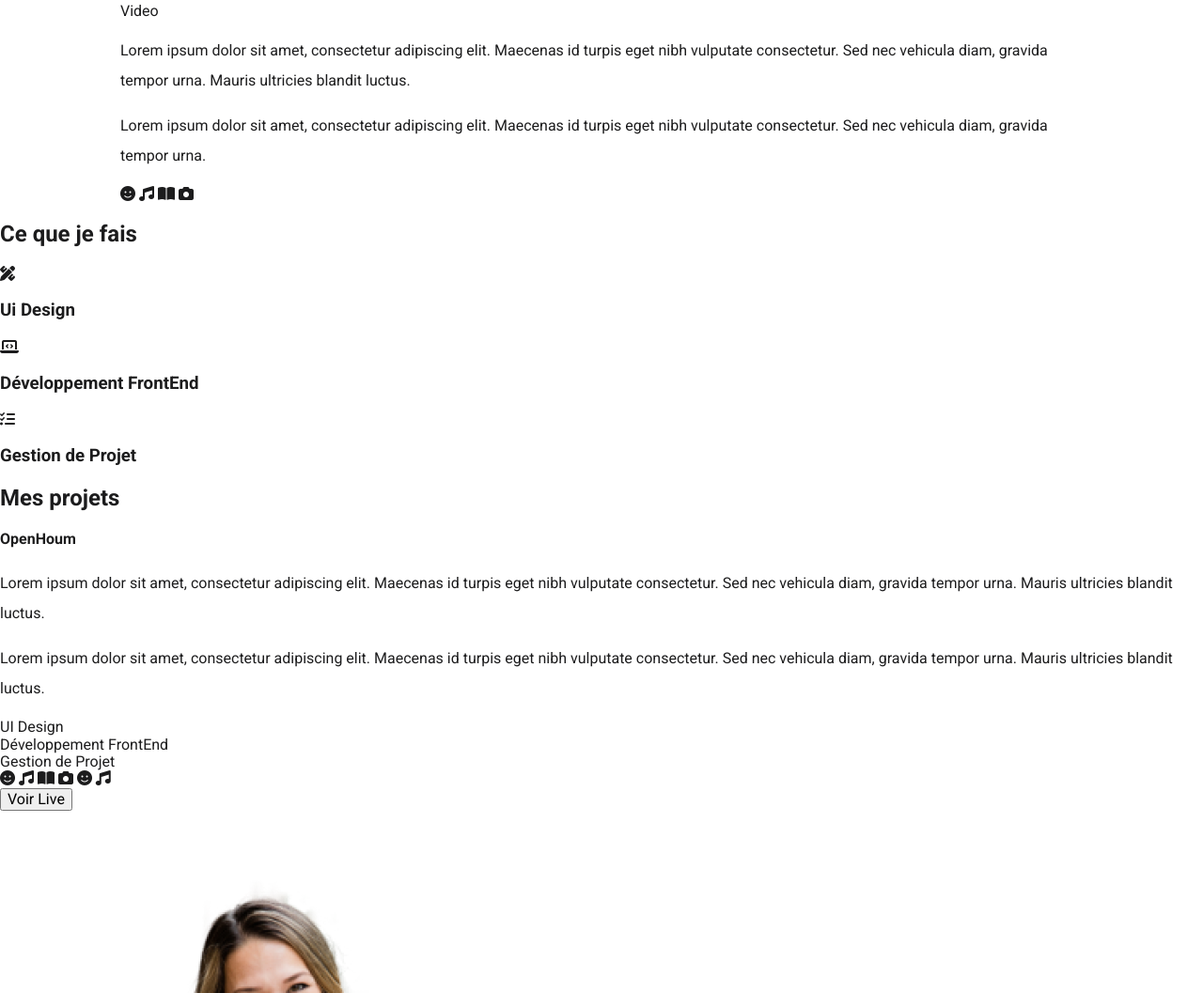
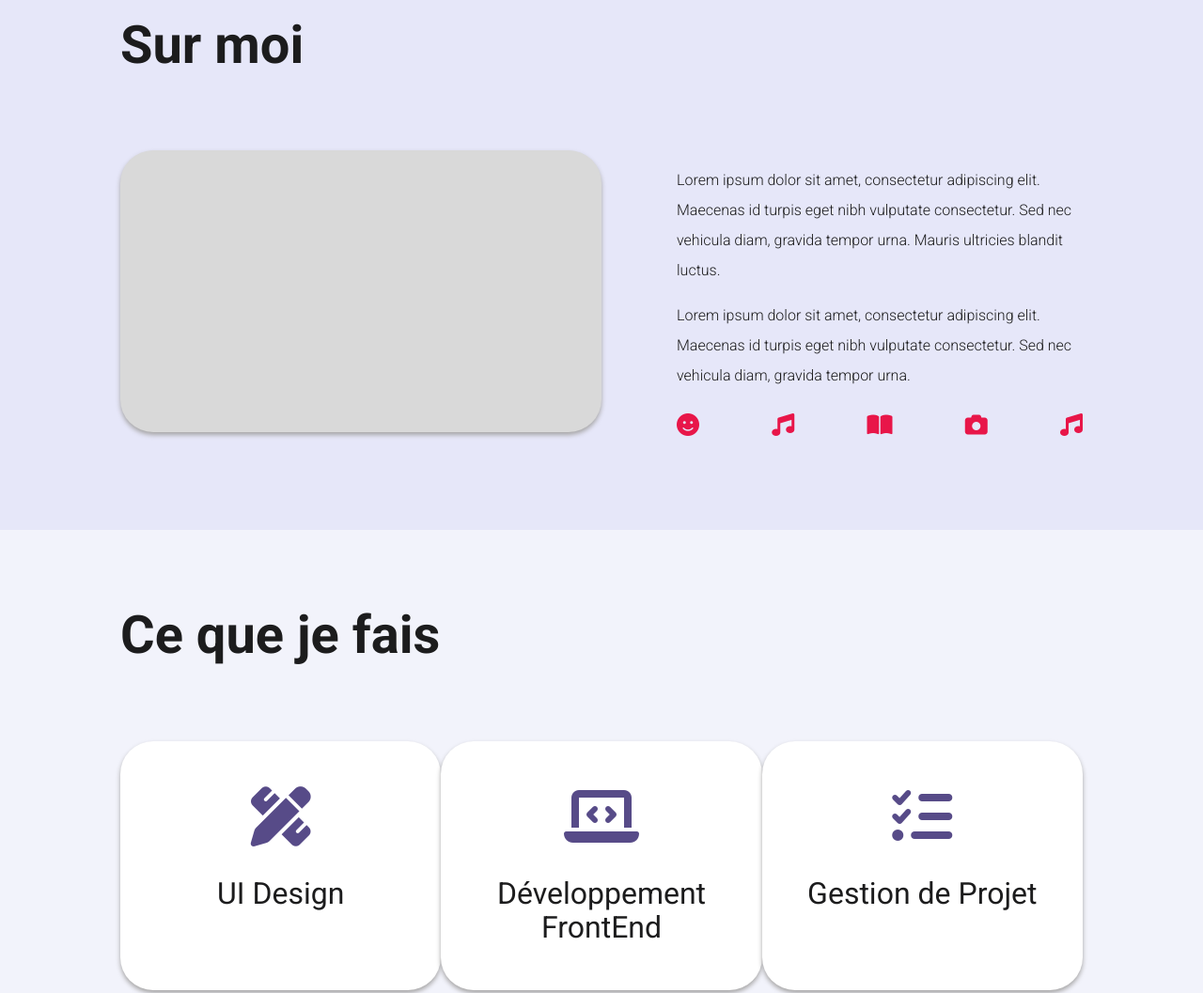
Before and after one commit to marusegoviac/Portfolio, a plain HTML site: page src/index.html in a window 1280 px wide. Shown: the part 891-1948 px from the top of the page at 94% size. Drawn offline with Linux system fonts and the light colour scheme.

Commit message:
12/12/2023 - Sections internes

```diff
--- a/src/index.html
+++ b/src/index.html
@@ -10,7 +10,6 @@
     <link type="text/css" rel="stylesheet" href="styles/styles.css" />
   </head>
   <body>
-
     <div>
       <!--HEADER-->
       <header class="" id="header">
@@ -30,8 +29,8 @@
             <h2 class="my-name">Maria</h2>
             <h1 class="title">Développeuse FrontEnd</h1>
             <p class="text-large text-light description">
-                        Lorem ipsum dolor sit amet, consectetur adipiscing elit. Maecenas id
-                        turpis eget nibh vulputate consectetur. Sed nec vehicula diam,
+              Lorem ipsum dolor sit amet, consectetur adipiscing elit. Maecenas
+              id turpis eget nibh vulputate consectetur. Sed nec vehicula diam,
               gravida tempor urna. Mauris ultricies blandit luctus.
             </p>
             <button class="btn-primary">Telechargez mon CV</button>
@@ -43,7 +42,9 @@
             <div class="hero-links">
               <a class="hero-link" href="http://">LinkedIn</a>
               <a class="hero-link" href="http://">GitHub</a>
-                    <button class="btn-scroll"><i class="fa-solid fa-chevron-down"></i></button>
+              <button class="btn-scroll">
+                <i class="fa-solid fa-chevron-down"></i>
+              </button>
             </div>
             <!--<ul class="hero-links">
                     <li class="hero-link"><a href="http://">LinkedIn</a></li>
@@ -55,64 +56,80 @@
       </header>
 
       <!--SUR MOI-->
-        <section class="container">
-            <h2>Sur moi</h2>
+      <section class="sur-moi">
+        <h2 class="text-bold">Sur moi</h2>
         <!-- <video width="320" height="240">
                         <source src="https://www.youtube.com/watch?v=dQw4w9WgXcQ&pp=ygUYbmV2ZXIgZ29ubmEgZ2l2ZSB5b3UgdXAg" type="video/mp4">
                     </video> -->
-            <div>Video</div>
-            <div>
+        <div class="sur-moi-content">
+          <div class="sur-moi-video">
+            <div></div>
+          </div>
+          <div class="sur-moi-info">
+            <div class="text-light">
               <p>
-                Lorem ipsum dolor sit amet, consectetur adipiscing elit. Maecenas id
-                turpis eget nibh vulputate consectetur. Sed nec vehicula diam, gravida
-                tempor urna. Mauris ultricies blandit luctus.
+                Lorem ipsum dolor sit amet, consectetur adipiscing elit.
+                Maecenas id turpis eget nibh vulputate consectetur. Sed nec
+                vehicula diam, gravida tempor urna. Mauris ultricies blandit
+                luctus.
               </p>
               <p>
-                Lorem ipsum dolor sit amet, consectetur adipiscing elit. Maecenas id
-                turpis eget nibh vulputate consectetur. Sed nec vehicula diam, gravida
-                tempor urna.
+                Lorem ipsum dolor sit amet, consectetur adipiscing elit.
+                Maecenas id turpis eget nibh vulputate consectetur. Sed nec
+                vehicula diam, gravida tempor urna.
               </p>
             </div>
-            <div>
+            <div class="sur-moi-icons">
               <i class="fa-solid fa-face-smile"></i>
               <i class="fa-solid fa-music"></i>
               <i class="fa-solid fa-book-open"></i>
               <i class="fa-solid fa-camera"></i>
+              <i class="fa-solid fa-music"></i>
+            </div>
+          </div>
         </div>
       </section>
 
       <!--CE QUE JE FAIS-->
-        <section>
-            <h2>Ce que je fais</h2>
-            <div>
-                <i class="fa-solid fa-pen-ruler"></i>
-                <h3>Ui Design</h3>
+      <section class="competences">
+        <h2 class="text-bold">Ce que je fais</h2>
+        <div class="competences-content">
+          <div class="competences-card">
+            <i class="fa-solid fa-pen-ruler competences-card-icon"></i>
+            <h3 class="text-regular">UI Design</h3>
           </div>
-            <div>
-                <i class="fa-solid fa-laptop-code"></i>
-                <h3>Développement FrontEnd</h3>
+          <div class="competences-card">
+            <i class="fa-solid fa-laptop-code competences-card-icon"></i>
+            <h3 class="text-regular">Développement FrontEnd</h3>
           </div>
-            <div>
-                <i class="fa-solid fa-list-check"></i>
-                <h3>Gestion de Projet</h3>
+          <div class="competences-card">
+            <i class="fa-solid fa-list-check competences-card-icon"></i>
+            <h3 class="text-regular">Gestion de Projet</h3>
+          </div>
         </div>
       </section>
 
       <!--MES PROJETS-->
-        <section>
-            <h2>Mes projets</h2>
+      <section class="mes-projets">
+        <div class="mes-projets-sticky">
+            <h2 class="text-bold">Mes projets</h2>
+        </div>
+
+        <div class="mes-projets-content">
           <div>
-                <h4>OpenHoum</h4>
+            <h3 class="text-regular">OpenHoum</h3>
+            <div class="text-light">
                 <p>
-                Lorem ipsum dolor sit amet, consectetur adipiscing elit. Maecenas id
-                turpis eget nibh vulputate consectetur. Sed nec vehicula diam, gravida
-                tempor urna. Mauris ultricies blandit luctus.
+                Lorem ipsum dolor sit amet, consectetur adipiscing elit. Maecenas
+                id turpis eget nibh vulputate consectetur. Sed nec vehicula diam,
+                gravida tempor urna. Mauris ultricies blandit luctus.
                 </p>
                 <p>
-                Lorem ipsum dolor sit amet, consectetur adipiscing elit. Maecenas id
-                turpis eget nibh vulputate consectetur. Sed nec vehicula diam, gravida
-                tempor urna. Mauris ultricies blandit luctus.
+                Lorem ipsum dolor sit amet, consectetur adipiscing elit. Maecenas
+                id turpis eget nibh vulputate consectetur. Sed nec vehicula diam,
+                gravida tempor urna. Mauris ultricies blandit luctus.
                 </p>
+            </div>
             <div>UI Design</div>
             <div>Développement FrontEnd</div>
             <div>Gestion de Projet</div>
@@ -129,16 +146,17 @@
           <div>
             <img src="assets/img/header.png" alt="" />
           </div>
+        </div>
       </section>
 
       <!--CONTACTEZ MOI-->
-        <section>
-            <h2>Contactez moi</h2>
+      <section class="container">
+        <h2 class="text-bold">Contactez moi</h2>
         <div>
           <div>
             <p>
-                    Lorem ipsum dolor sit amet, consectetur adipiscing elit. Maecenas id
-                    turpis eget nibh vulputate consectetur.
+              Lorem ipsum dolor sit amet, consectetur adipiscing elit. Maecenas
+              id turpis eget nibh vulputate consectetur.
             </p>
             <div>
               <i class="fa-solid fa-envelope"></i>
--- a/src/styles/styles.css
+++ b/src/styles/styles.css
@@ -4,12 +4,22 @@
 
 body {
     font-family: 'Roboto', Arial, Helvetica, sans-serif;
+    background-color: #F2F3FB;
     color: #1C1C1D
 }
 
 .container {
     width: 80%;
     margin: auto;
+}
+
+h2 {
+    font-size: 3.5rem;
+    margin: 0;
+}
+
+h3 {
+    font-size: 2rem;
 }
 
 p {
@@ -19,28 +29,22 @@ p {
 /*TEXT CLASSES*/
 
 .text-thin {
-    font-family: 'Roboto', arial, sans-serif;
     font-weight: 100;
  }
 
 .text-light {
-    font-family: 'Roboto', arial, sans-serif;
     font-weight: 300;
 }
 .text-regular {
-    font-family: 'Roboto', arial, sans-serif;
     font-weight: 400;
 }
 .text-medium {
-    font-family: 'Roboto', arial, sans-serif;
     font-weight: 500;
 }
 .text-bold {
-    font-family: 'Roboto', arial, sans-serif;
     font-weight: 700;
 }
 .text-black {
-    font-family: 'Roboto', arial, sans-serif;
     font-weight: 900;
 }
 
@@ -186,3 +190,85 @@ a {
 .hero-link:hover{
     color:#8470d3;
 }
+
+/*BODY CONTENT*/
+
+.sur-moi, .competences, .mes-projets {
+    padding: 5rem 10% 5rem;
+}
+
+/*SUR MOI*/
+
+.sur-moi, .mes-projets {
+    background-color: #E6E7F9;
+}
+
+.sur-moi-content {
+    display: grid;
+    grid-template-columns: 50% 50%;
+    margin: 5rem 0 0 0;
+}
+
+.sur-moi-video {
+    width: 100%;
+    height: 300px;
+    margin: 0 0 1.5rem 0;
+    background-color: #D9D9D9;
+    border-radius: 35px;
+    box-shadow: 0px 3px 5px #a6a5a5;
+}
+
+.sur-moi-info {
+    margin: 0 0 0 5rem;
+}
+
+.sur-moi-icons {
+    display: flex;
+    justify-content: space-between;
+    margin: 1.5rem 0 0 0;
+    font-size: 1.5rem;
+    color:#E81649;
+}
+
+/*CE QUE JE FAIS*/
+
+.competences-content {
+    display: flex;
+    justify-content: space-between;
+    margin: 5rem 0 0 0;
+}
+
+.competences-card {
+    width: 350px;
+    height: 180;
+    padding: 3rem 0;
+    background-color: #fff;
+    border-radius: 35px;
+    box-shadow: 0 3px 5px #a6a5a5;
+    text-align: center;
+}
+
+.competences-card-icon {
+    font-size: 4rem;
+    color: #574B88;
+}
+
+.competences-card h3 {
+    margin-bottom: 0;
+}
+
+/*MES PROJETS*/
+
+
+
+.mes-projets-content {
+    display: grid;
+    grid-template-columns: 50% 50%;
+    margin: 2rem 0 0 0
+}
+
+.mes-projets-sticky {
+    width: 100%;
+    height: 100%;
+    position: sticky;
+}
```
Also changed, not shown: 1 other file. Lines whose indentation alone changed are shown as unchanged.
